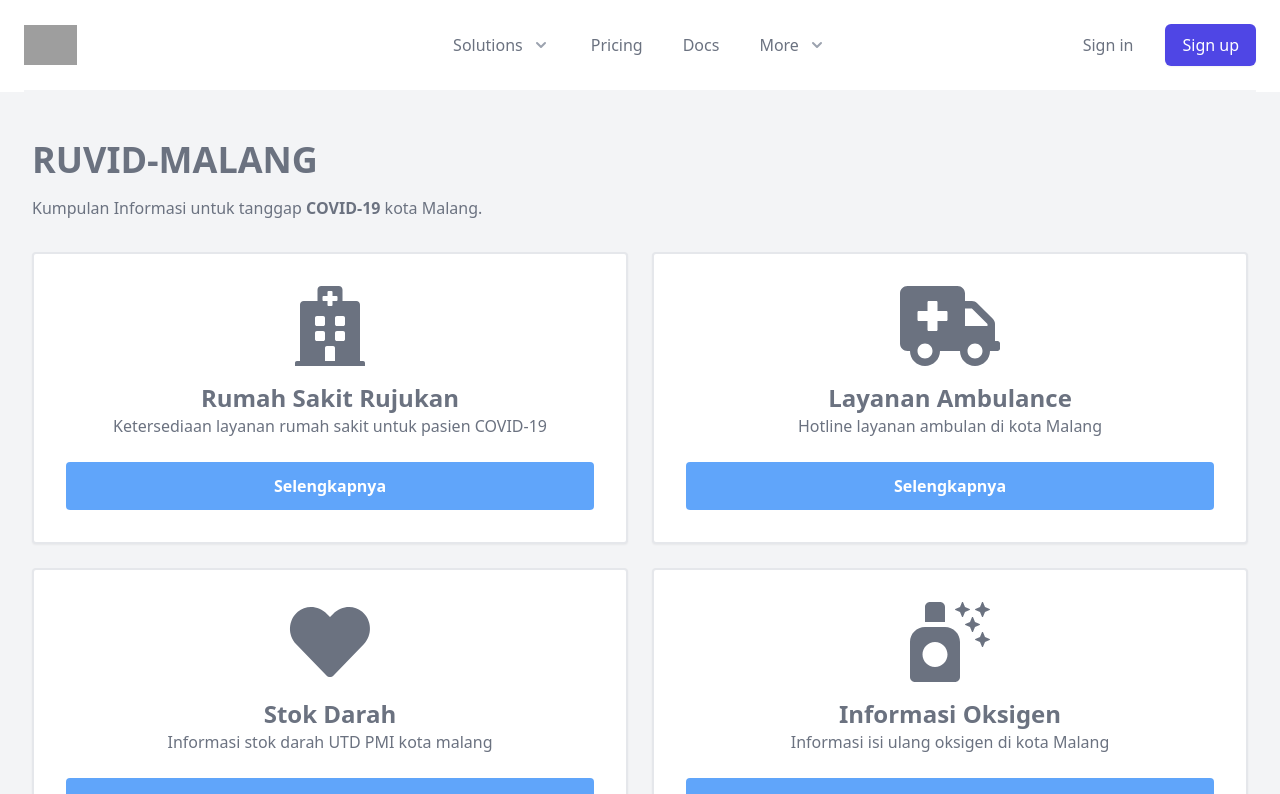
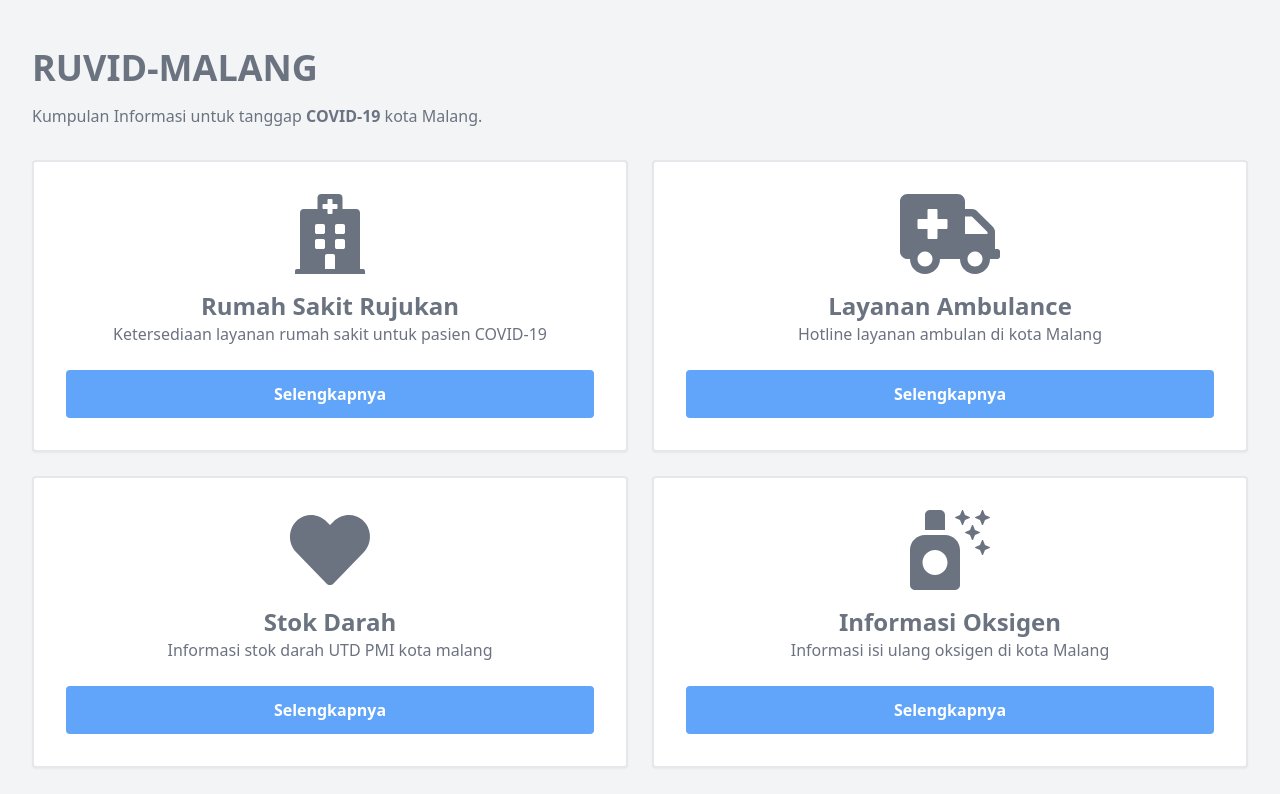
Before and after one commit to fazaio/ruvid-malang, a Vue app in the folder frontend/: page / in a window 1280 px wide. Shown: the top 794 px of the page. Built offline with nearby package versions, Linux system fonts and the light colour scheme; grey boxes are pictures that could not be loaded.

Commit message:
chore: disable page header

```diff
--- a/frontend/src/App.vue
+++ b/frontend/src/App.vue
@@ -1,6 +1,6 @@
 <template>
   <div class="text-gray-500 bg-gray-100">
-    <headers />
+    <!-- <headers /> -->
     <pageTitles />
     <router-view />
     <footers />
@@ -8,7 +8,7 @@
 </template>
 
 <script>
-import header from "./components/header.vue";
+// import header from "./components/header.vue";
 import footer from "./components/footer.vue";
 import pageTitle from "./components/pageTitle.vue";
 
@@ -16,7 +16,7 @@ export default {
   components: {
     footers: footer,
     pageTitles: pageTitle,
-    headers: header,
+    // headers: header,
   },
 };
 </script>
```
